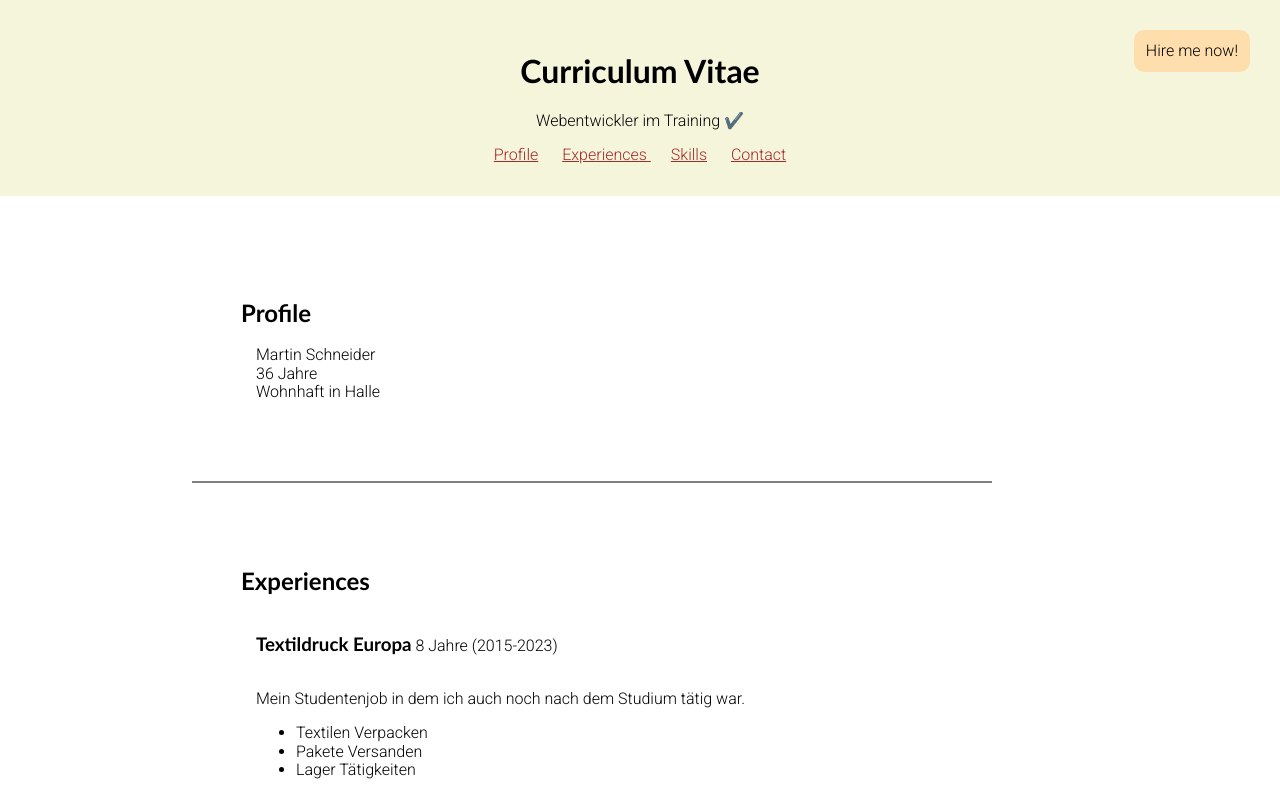
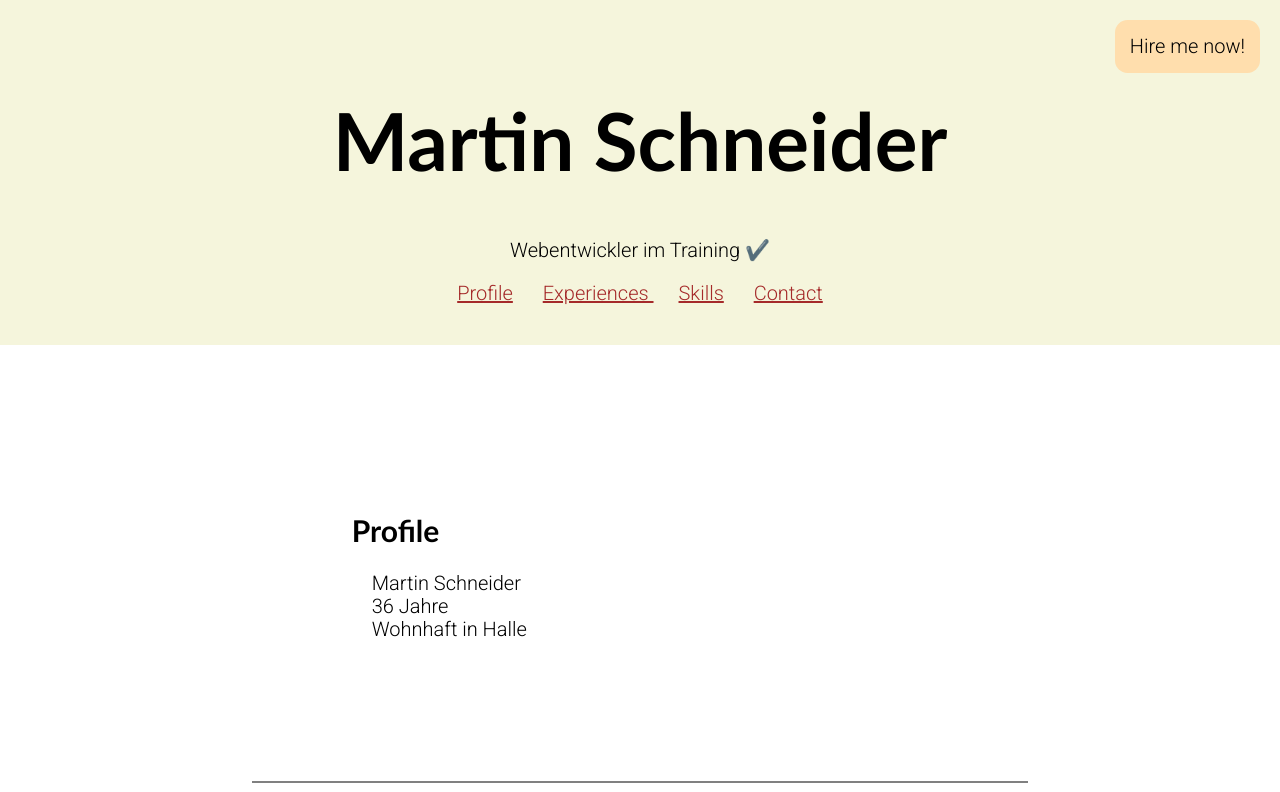
Before and after one commit to MartinSchneidder/CV, a plain HTML site: page index.html in a window 1280 px wide. Shown: the top 792 px of the page. Drawn offline with nearby package versions, Linux system fonts and the light colour scheme.

Commit message:
code clean

```diff
--- a/index.html
+++ b/index.html
@@ -21,8 +21,10 @@
 
   <body>
     <header class="style-header">
-      <h1>Curriculum Vitae</h1>
-      <p class="p-header">Webentwickler im Training</p>
+      <div class="header-group">
+        <h1 class="h1-header">Martin Schneider</h1>
+        <p class="p-header">Webentwickler im Training</p>
+      </div>
       <nav>
         <a href="#Profile">Profile</a>
         <a href="#Experiences" class="nav-abstand-20">Experiences </a>
--- a/style.css
+++ b/style.css
@@ -1,3 +1,28 @@
+html {
+  font-size: 16px;
+}
+/*fuer mittlere Bildschirme*/
+@media screen and (min-width: 786px) {
+  html {
+    font-size: 18px;
+  }
+}
+
+/*fuer groeßere Bildschirme*/
+@media screen and (min-width: 992px) {
+  html {
+    font-size: 20px;
+  }
+}
+@media print {
+  .hire-me {
+    display: none;
+  }
+  nav {
+    display: none;
+  }
+}
+
 * {
   box-sizing: border-box;
 }
@@ -19,15 +44,33 @@ h6 {
 
 .style-header {
   text-align: center;
-  padding: 32px;
+  padding: 2rem;
   background-color: beige;
 }
-.style-haupt {
-  max-width: 800px;
-  margin-left: 15%;
-  padding: 64px; /*Platz zw Main Elementen*/
+.header-group {
+  font-size: 4rem;
 }
-
+.h1-header {
+  font-size: 1em;
+}
+.p-header {
+  font-size: 0.25em;
+}
+.p-header::after {
+  content: " ✔️ ";
+}
+.hire-me {
+  /*hire me button oben rechts*/
+  background-color: navajowhite;
+  padding: 0.75rem;
+  position: absolute;
+  top: 1rem;
+  right: 1rem;
+  border-radius: 0.625rem;
+  @media screen and (min-width: 992px) {
+    position: fixed;
+  }
+}
 /*nav-link Eigenschaften*/
 nav a {
   color: brown;
@@ -40,20 +83,28 @@ nav a:active {
   font-size: larger;
 }
 .nav-abstand-20 {
-  margin-left: 20px;
+  margin-left: 1.25rem;
+}
+.style-haupt {
+  max-width: 70ch; /*max 70 zeichen Breite*/
+  padding: 4rem; /*Platz zw Main Elementen*/
+  margin: 0 auto;
+
+  @media screen and (min-width: 786px) {
+    padding: 5rem;
+  }
+  @media screen and (min-width: 992px) {
+    padding: 6rem;
+  }
 }
 
 /*Border über alle article ausser erstes, als Trenner*/
 haupt > article + article {
-  border-top: 2px solid grey;
+  border-top: 0.125rem solid grey;
 }
 
 ::selection {
   background-color: #deb88794;
-}
-
-.p-header::after {
-  content: " ✔️ ";
 }
 
 .oneline-header {
@@ -65,13 +116,5 @@ haupt > article + article {
 
 .offsetleft {
   position: relative;
-  left: -15px;
+  left: -1rem;
 }
-.hire-me {
-  background-color: navajowhite;
-  padding: 12px;
-  position: absolute;
-  top: 30px;
-  right: 30px;
-  border-radius: 10px;
-}
```
